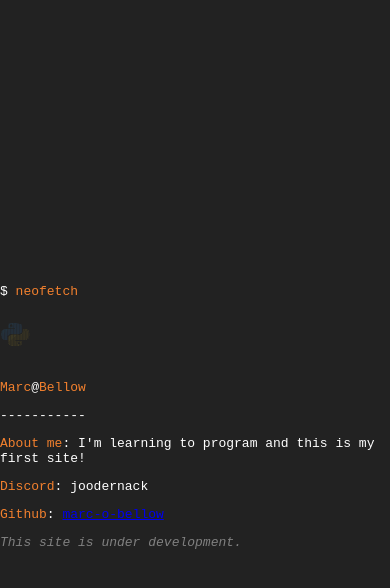
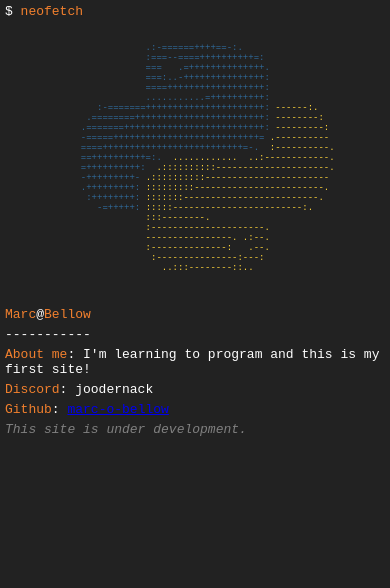
Before and after one commit to marc-o-bellow/mywebsite, a plain HTML site: page index.html in a window 390 px wide. Drawn offline with Linux system fonts and the light colour scheme.

Commit message:
more normal view on phone

```diff
--- a/index.html
+++ b/index.html
@@ -19,7 +19,7 @@
               ===:..-+++++++++++++++:
               ====++++++++++++++++++:
               ...........=++++++++++:
-<span class="blue">     :-=======++++++++++++++++++++++: <a class="yellow">------:.    </span>
+<span class="blue">     :-=======++++++++++++++++++++++: <a class="yellow">------:.    </a></span>
 <span class="blue">   .========++++++++++++++++++++++++: <a class="yellow">--------:   </span>
 <span class="blue">  .=======++++++++++++++++++++++++++: <a class="yellow">---------:  </span>
 <span class="blue">  -=====+++++++++++++++++++++++++++= <a class="yellow">.----------  </span>
--- a/styles.css
+++ b/styles.css
@@ -34,6 +34,13 @@ body {
 }
 /* for mobile */
 @media (max-width: 768px) {
+    body {
+        height:450px;
+    }
+
+    p {
+        margin: 5px;
+    }
     .container {
         flex-direction: column;
         align-items: center;
@@ -45,7 +52,11 @@ body {
     }
 
     pre {
-        font-size: 1px;
-        white-space: pre-wrap;
+        width: 250px;
+        margin-left: auto;
+        margin-right: auto;
+        font-size: 9px;
+        justify-content: center;
+        /* white-space: pre-wrap; */
     }
 }
```
